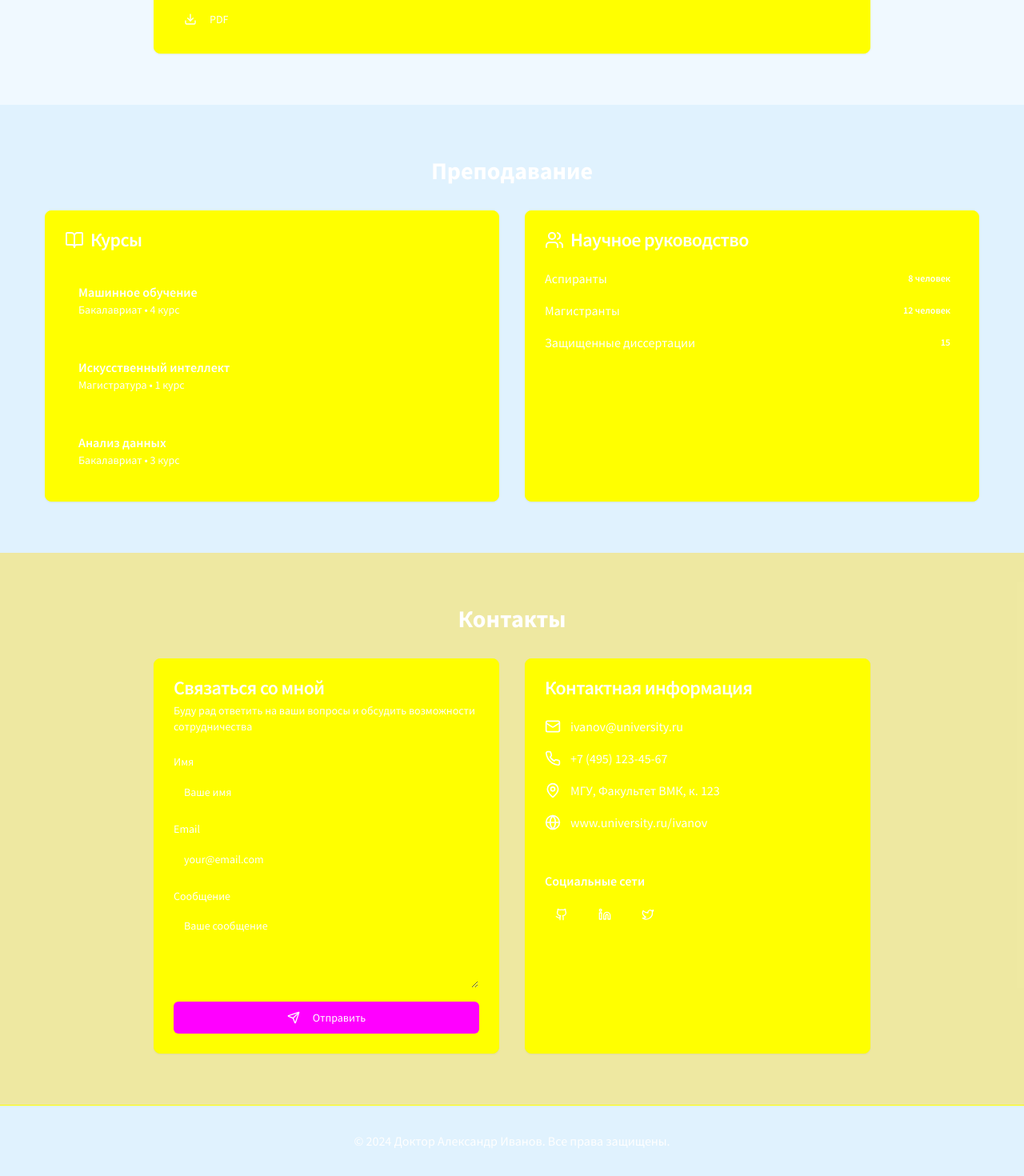
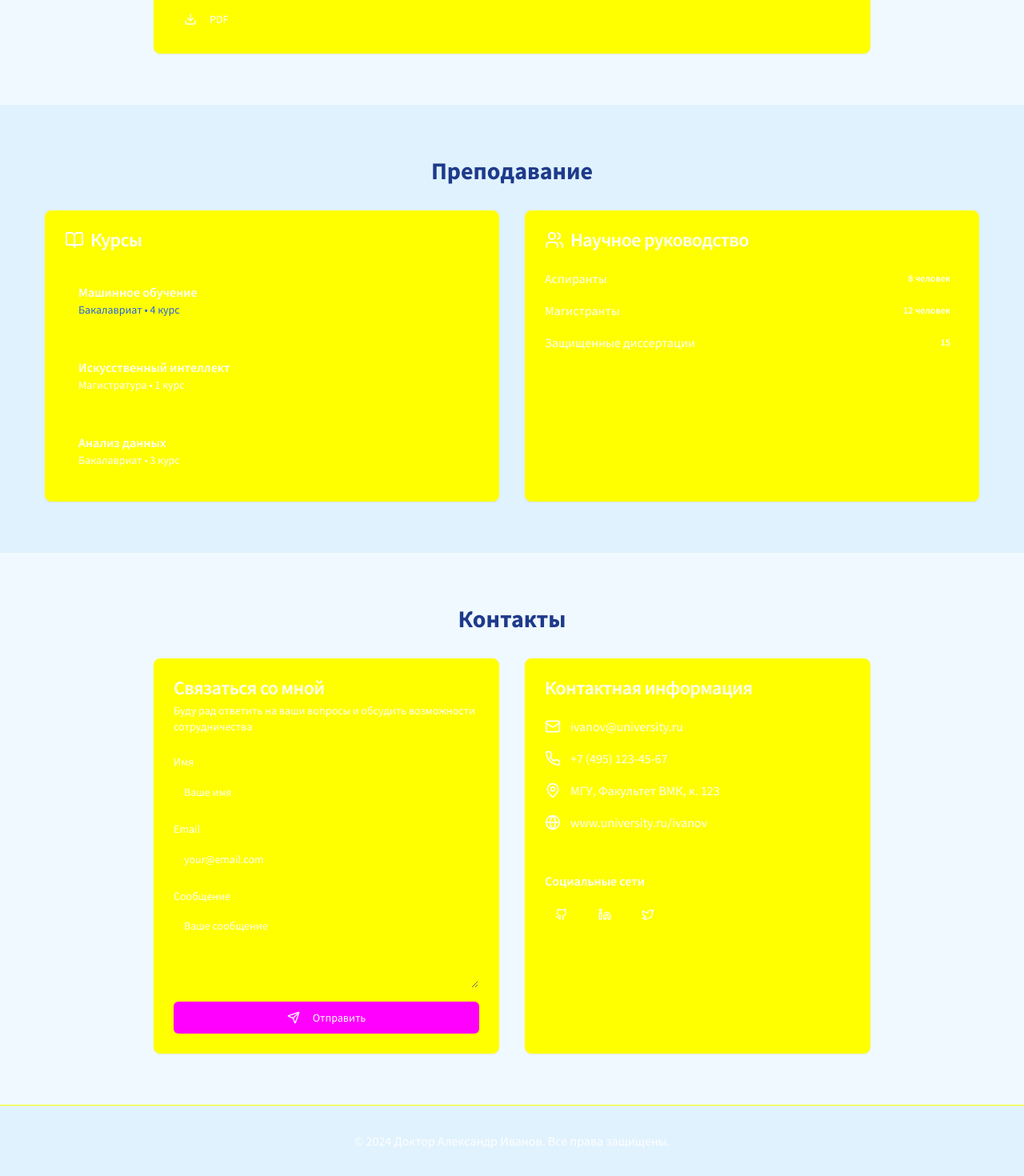
Before and after one commit to pr-poehali-dev/personal-website-creation-1, a React (Vite) app: page / in a window 1280 px wide. Shown: the part 2068-3538 px from the top of the page at 80% size. Built offline with nearby package versions, Linux system fonts and the light colour scheme.

Commit message:
Обновить цвета блоков

```diff
--- a/src/pages/Index.tsx
+++ b/src/pages/Index.tsx
@@ -289,7 +289,7 @@ const Index = () => {
       {/* Teaching Section */}
       <section id="teaching" className="py-16 px-6">
         <div className="container mx-auto">
-          <h2 className="text-3xl font-bold mb-8 text-center">Преподавание</h2>
+          <h2 className="text-3xl font-bold mb-8 text-center text-blue-900">Преподавание</h2>
           <div className="grid md:grid-cols-2 gap-8">
             <Card>
               <CardHeader>
@@ -302,7 +302,7 @@ const Index = () => {
                 <div className="space-y-4">
                   <div className="p-4 border rounded-lg">
                     <h4 className="font-semibold">Машинное обучение</h4>
-                    <p className="text-muted-foreground text-sm">Бакалавриат • 4 курс</p>
+                    <p className="text-blue-600 text-sm">Бакалавриат • 4 курс</p>
                   </div>
                   <div className="p-4 border rounded-lg">
                     <h4 className="font-semibold">Искусственный интеллект</h4>
@@ -345,9 +345,9 @@ const Index = () => {
       </section>
 
       {/* Contact Section */}
-      <section id="contact" className="py-16 px-6 bg-yellow-300/50">
+      <section id="contact" className="py-16 px-6 bg-sky-50">
         <div className="container mx-auto">
-          <h2 className="text-3xl font-bold mb-8 text-center">Контакты</h2>
+          <h2 className="text-3xl font-bold mb-8 text-center text-blue-900">Контакты</h2>
           <div className="max-w-4xl mx-auto grid md:grid-cols-2 gap-8">
             <Card>
               <CardHeader>
```
